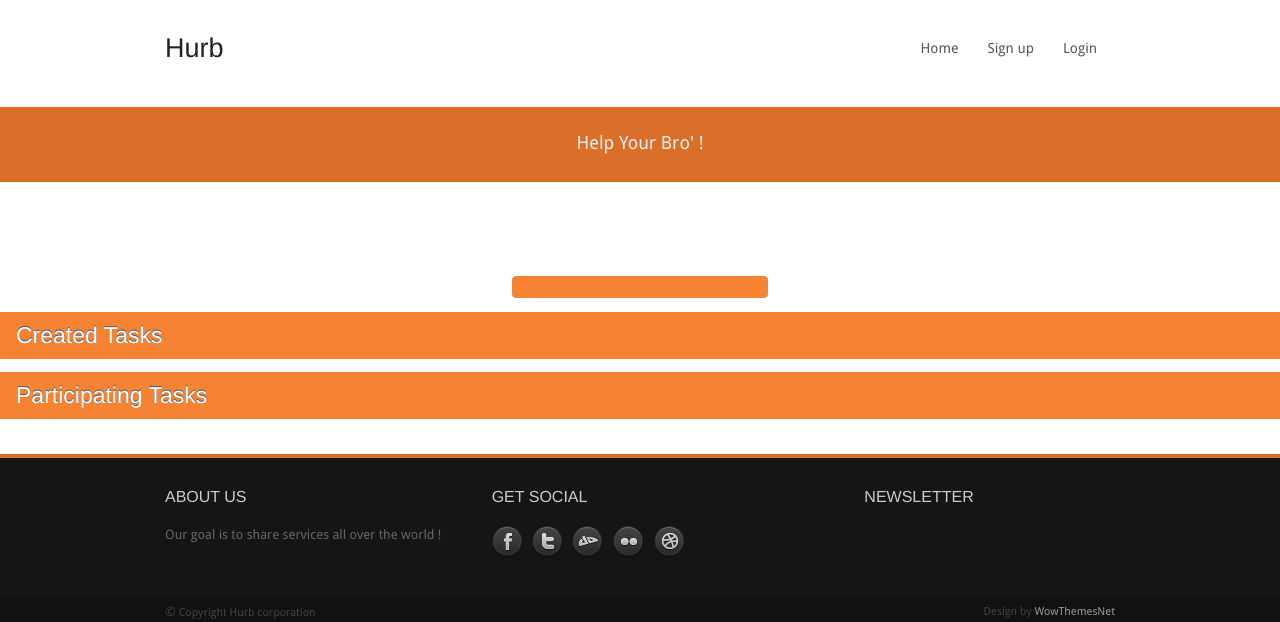
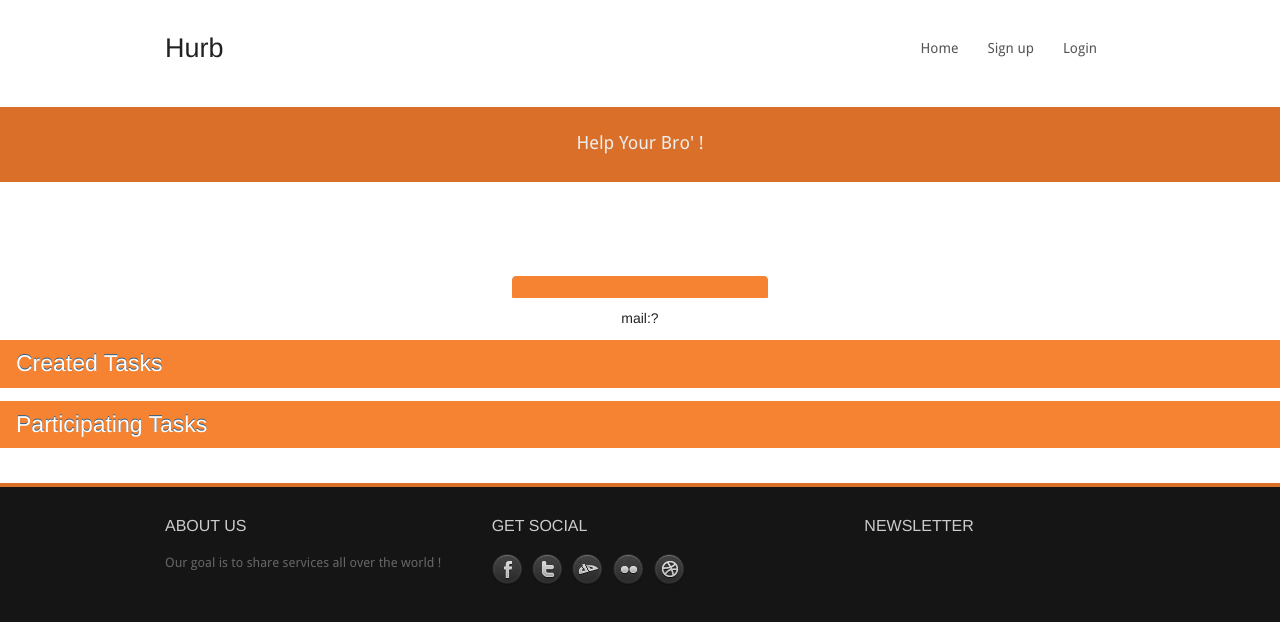
Before and after one commit to EricPerlinski/Hurb, a Python web app: template templates/information.html in a window 1280 px wide. Shown: the top 622 px of the page. Run offline with Jinja, Linux system fonts and the light colour scheme; the template is opened without the code that fills it, so the values that code supplies are empty; some libraries are stand-ins or nearby versions.

Commit message:
now you can see user's mail

```diff
--- a/main.py
+++ b/main.py
@@ -493,7 +493,8 @@ class UserPage(HurbHandler):
             for t in task:
                 if t.getParticipate(username):
                     participant.append(t)
-            self.render("information.html",username=username,UserTask=UserTask,participant=participant)
+            email=Bro.by_name(username).email
+            self.render("information.html",mail=email,username=username,UserTask=UserTask,participant=participant)
 
 
         #self.render("taskpermalink.html", task=task, username = self.user.username, comments = comments)
--- a/templates/information.html
+++ b/templates/information.html
@@ -3,6 +3,7 @@
 {% block information %}
   <div style="margin: 0 auto;width:20%;">
 		<h4 class="list-group-item active" style="text-align:center;">{{username}} </h4>
+		<h6 style="text-align:center;">mail:{%if mail%}{{mail}}{%else%}?{%endif%}</h6>
   </div>
 <h4 class="list-group-item active">Created Tasks</h4>
    			{% if UserTask %}
```
